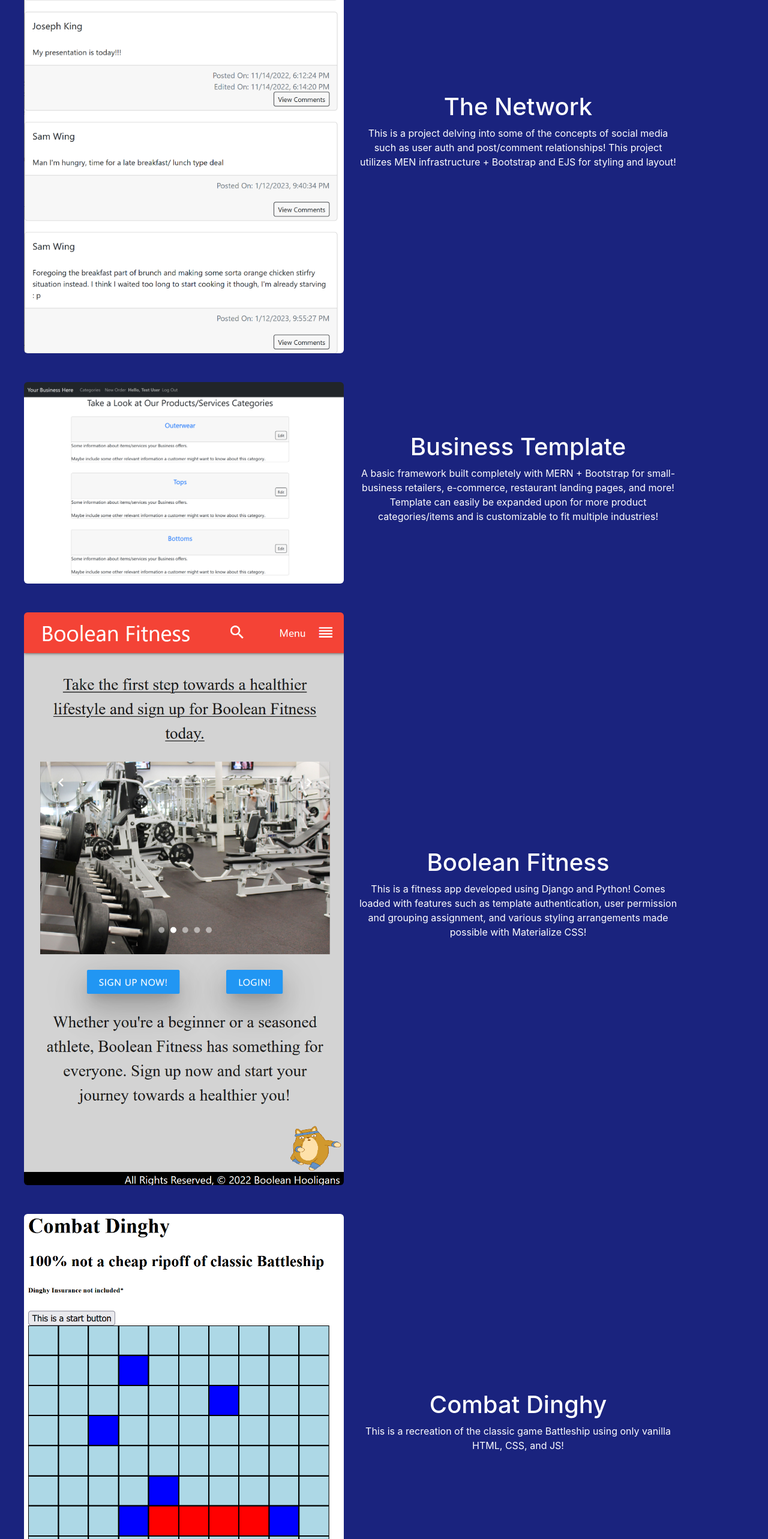
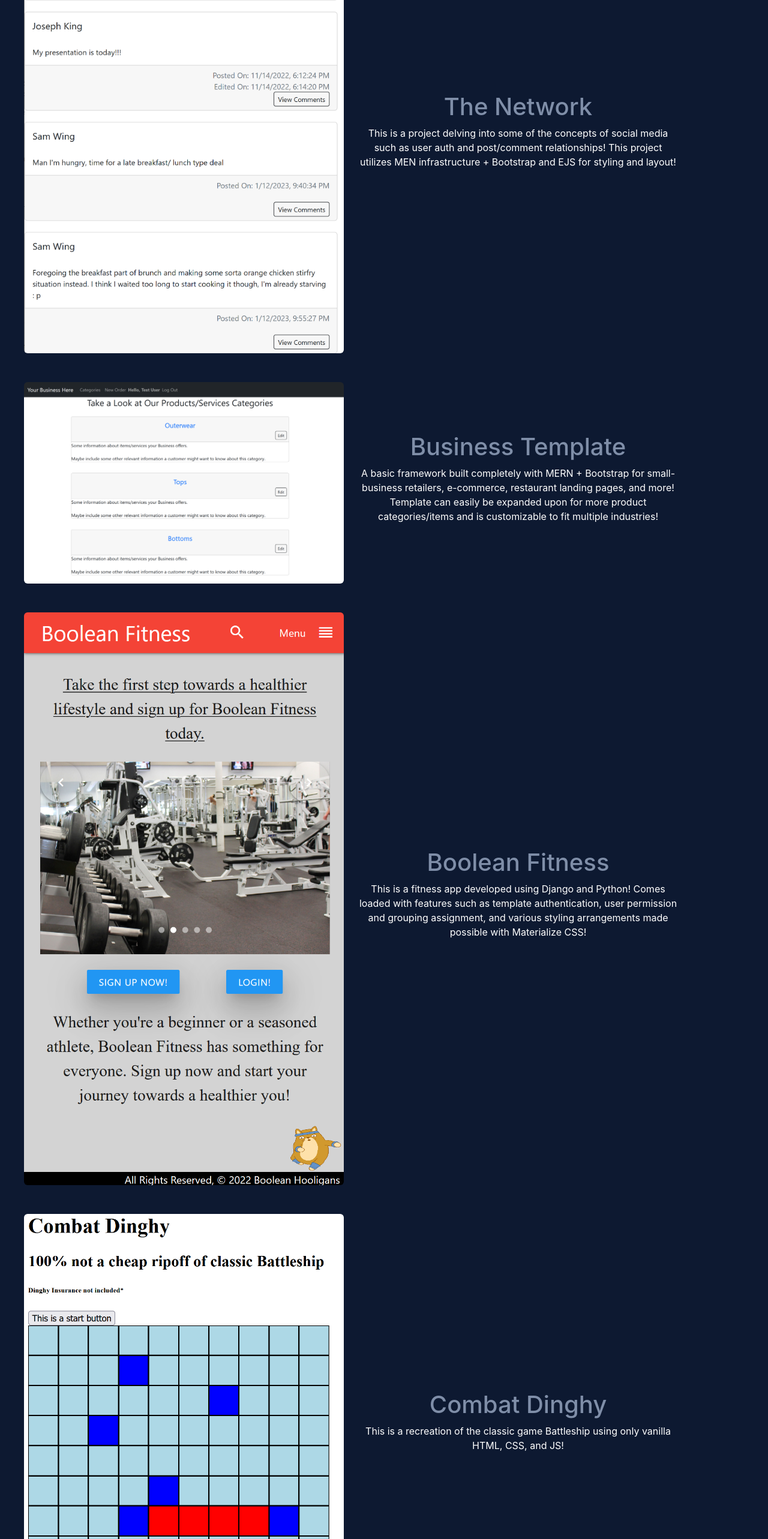
Before and after one commit to Joseph-King93/My-Portfolio, a React (Create React App) app: page /projects in a window 1280 px wide. Shown: the part 233-2799 px from the top of the page at 60% size. Built offline with nearby package versions, Linux system fonts and the light colour scheme.

Commit message:
additional HomePage Styling. Upate various headers.

```diff
--- a/src/components/ContactForm/ContactForm.jsx
+++ b/src/components/ContactForm/ContactForm.jsx
@@ -27,22 +27,22 @@ export const ContactUs = () => {
                     <Row style={{margin: 15}}>
                         <Col className="align-items-start">
                             <Form.Group className="mb-3" controlId="exampleForm.ControlInput1">
-                                <Form.Label><strong>Name</strong></Form.Label>
+                                <Form.Label style={{color: "#7f8ea8"}}><strong>Name</strong></Form.Label>
                                 <Form.Control type="text" placeholder="Your Name Here" name="user_name" />
                             </Form.Group>
                         </Col>
                         <Col>
                             <Form.Group className="mb-3" controlId="exampleForm.ControlInput2">
-                                <Form.Label><strong>Email address</strong></Form.Label>
-                                <Form.Control type="email" placeholder="name@example.com" />
+                                <Form.Label style={{color: "#7f8ea8"}}><strong>Email address</strong></Form.Label>
+                                <Form.Control type="email" placeholder="YourEmail@Example.com" />
                             </Form.Group>
                         </Col>
                     </Row>
                     <Row style={{ margin: 15 }}>
                         <Col xs={12}>
                             <Form.Group className="mb-3" controlId="exampleForm.ControlTextarea1">
-                                    <Form.Label><strong>Message Me!</strong></Form.Label>
-                                <Form.Control as="textarea" rows={3} name="message"/>
+                                    <Form.Label style={{color: "#7f8ea8"}}><strong>Message Me!</strong></Form.Label>
+                                <Form.Control as="textarea" rows={3} name="message" placeholder='e.g. "We would like to Hire you!" or "Your account has been compromised. Kindly please clik this link to secure your account"'/>
                             </Form.Group>
                         </Col>
                         <Col xs={{ span: 3, offset: 9 }} className='align-items-start'>
--- a/src/index.css
+++ b/src/index.css
@@ -1,5 +1,5 @@
 body {
-  background-color: #1A237E;
+  background-color: #0d1931;
   color: white;
   margin: 0;
   font-family: -apple-system, BlinkMacSystemFont, 'Segoe UI', 'Roboto', 'Oxygen',
--- a/src/pages/AboutPage/AboutPage.jsx
+++ b/src/pages/AboutPage/AboutPage.jsx
@@ -7,11 +7,11 @@ export default function AboutPage() {
     return (
         <>
             <div className='text-center'>
-                <h1>Technology Stacks</h1>
+                <h1 style={{color: "#7f8ea8"}}>Technology Stacks</h1>
             </div>
             <br></br>
             <div className='text-center'>
-                <h3>MERN</h3>
+                <h3 style={{color: "#7f8ea8"}}>MERN</h3>
                 <p>I have experience working with Express only and Express + React projects! JSX, EJS, JWT, and Mongoose are among some of the langauages/tools I have used in projects! </p>
             </div>
             <Container fluid>
@@ -59,7 +59,7 @@ export default function AboutPage() {
             <br></br>
             <br></br>
             <div className='text-center'>
-                <h3>Django</h3>
+                <h3 style={{color: "#7f8ea8"}}>Django</h3>
                 <p>I have experience working on both front-end and back-end with Django! I've utilized PostgreSQL and Materialize CSS with Django and enjoy the customization and tools that come with Django!</p>
             </div>
             <Container fluid>
--- a/src/pages/ContactPage/ContactPage.jsx
+++ b/src/pages/ContactPage/ContactPage.jsx
@@ -11,7 +11,7 @@ export default function ContactPage() {
             <Container>
                 <Row className="text-center">
                     <Col>
-                        <h1>Contact Me!</h1>
+                        <h1 style={{ color: "#7f8ea8" }}>Contact Me!</h1>
                     </Col>
                 </Row>
             </Container>
--- a/src/pages/HomePage/HomePage.css
+++ b/src/pages/HomePage/HomePage.css
@@ -1,3 +1,7 @@
 .home-name {
-    color: #5C6BC0;
+    color: #7f8ea8;
 }
+
+.profile-pic-radius {
+    border-top-right-radius: 25%;
+}
--- a/src/pages/HomePage/HomePage.jsx
+++ b/src/pages/HomePage/HomePage.jsx
@@ -1,6 +1,7 @@
 import './HomePage.css'
 import Col from 'react-bootstrap/Col'
 import Container from 'react-bootstrap/Container';
+import Image from 'react-bootstrap/Image'
 import Row from 'react-bootstrap/Row';
 
 export default function HomePage () {
@@ -8,6 +9,15 @@ export default function HomePage () {
         <>
             <Container>
                 <Row style={{marginTop: 150}}>
+                    <Col xs={{span:4, offset: 2}}>
+                        <Image
+                        fluid
+                        className='profile-pic-radius'
+                        src="/Profile-Pic.PNG"
+                        />
+                    </Col>
+                </Row>
+                <Row>
                     <Col></Col>
                     <Col xs={6}>
                     <div className="justify-content-start">
--- a/src/pages/ProjectsPage/ProjectsPage.jsx
+++ b/src/pages/ProjectsPage/ProjectsPage.jsx
@@ -19,7 +19,7 @@ export default function ProjectsPage() {
                         </a>
                     </Col>
                     <Col>
-                        <h1>The Network</h1>
+                        <h1 style={{color: "#7f8ea8"}}>The Network</h1>
                         <p>This is a project delving into some of the concepts of social media such as user auth and post/comment relationships! This project utilizes MEN infrastructure + Bootstrap and EJS for styling and layout! </p>
                     </Col>
                 </Row>
@@ -29,6 +29,7 @@ export default function ProjectsPage() {
                     <Col>
                         <a href="https://ancient-sea-57311.herokuapp.com/" target="_blank">
                             <Image
+                                xs={2}
                                 rounded
                                 fluid
                                 src="/Business-Template-Thumbnail.PNG"
@@ -36,7 +37,7 @@ export default function ProjectsPage() {
                         </a>
                     </Col>
                     <Col>
-                        <h1>Business Template</h1>
+                        <h1 style={{color: "#7f8ea8"}}>Business Template</h1>
                         <p>A basic framework built completely with MERN + Bootstrap for small-business retailers, e-commerce, restaurant landing pages, and more! Template can easily be expanded upon for more product categories/items and is customizable to fit multiple industries!    </p>
                     </Col>
                 </Row>
@@ -53,7 +54,7 @@ export default function ProjectsPage() {
                         </a>
                     </Col>
                     <Col>
-                        <h1>Boolean Fitness</h1>
+                        <h1 style={{color: "#7f8ea8"}}>Boolean Fitness</h1>
                         <p>This is a fitness app developed using Django and Python! Comes loaded with features such as template authentication, user permission and grouping assignment, and various styling arrangements made possible with Materialize CSS!</p>
                     </Col>
                 </Row>
@@ -70,7 +71,7 @@ export default function ProjectsPage() {
                         </a>
                     </Col>
                     <Col>
-                        <h1>Combat Dinghy</h1>
+                        <h1 style={{color: "#7f8ea8"}}>Combat Dinghy</h1>
                         <p>This is a recreation of the classic game Battleship using only vanilla HTML, CSS, and JS!</p>
                     </Col>
                 </Row>
```
Also changed, not shown: public/Profile-Pic.PNG (added).
